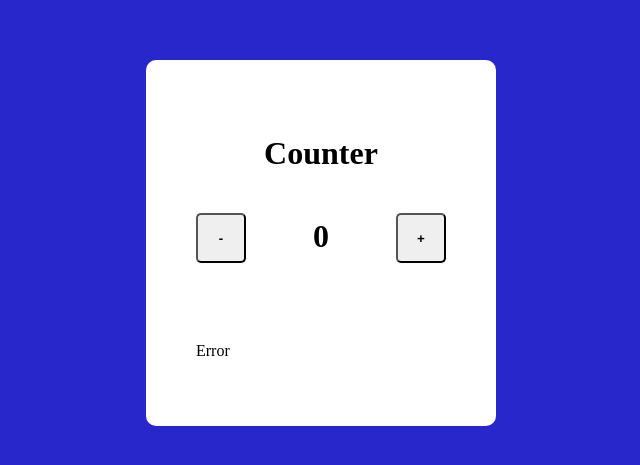
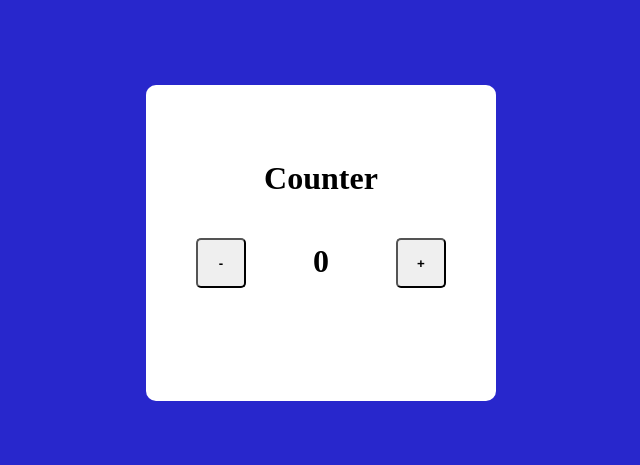
Before and after one commit to P15taank/Basic-Counter-App, a plain HTML site: page index.html in a window 1280 px wide. Shown: the part 165-630 px from the top of the page, without its empty margins (319-959 px from the left). Drawn offline with Linux system fonts and the light colour scheme.

Commit message:
Update index.html

```diff
--- a/index.html
+++ b/index.html
@@ -15,7 +15,6 @@
         <h1 id="number"></h1>
         <button onclick="increase()">+</button>
       </div>
-      <p id="error">Error</p>
     </div>
   </body>
 
```
